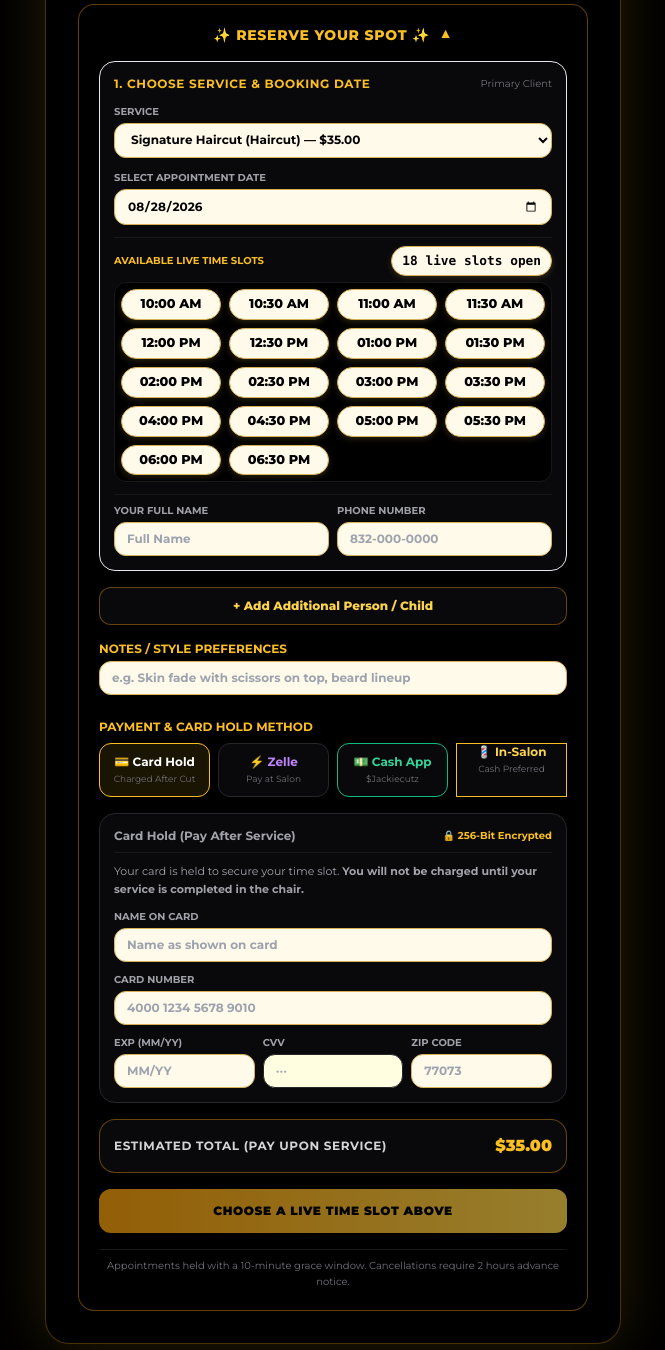
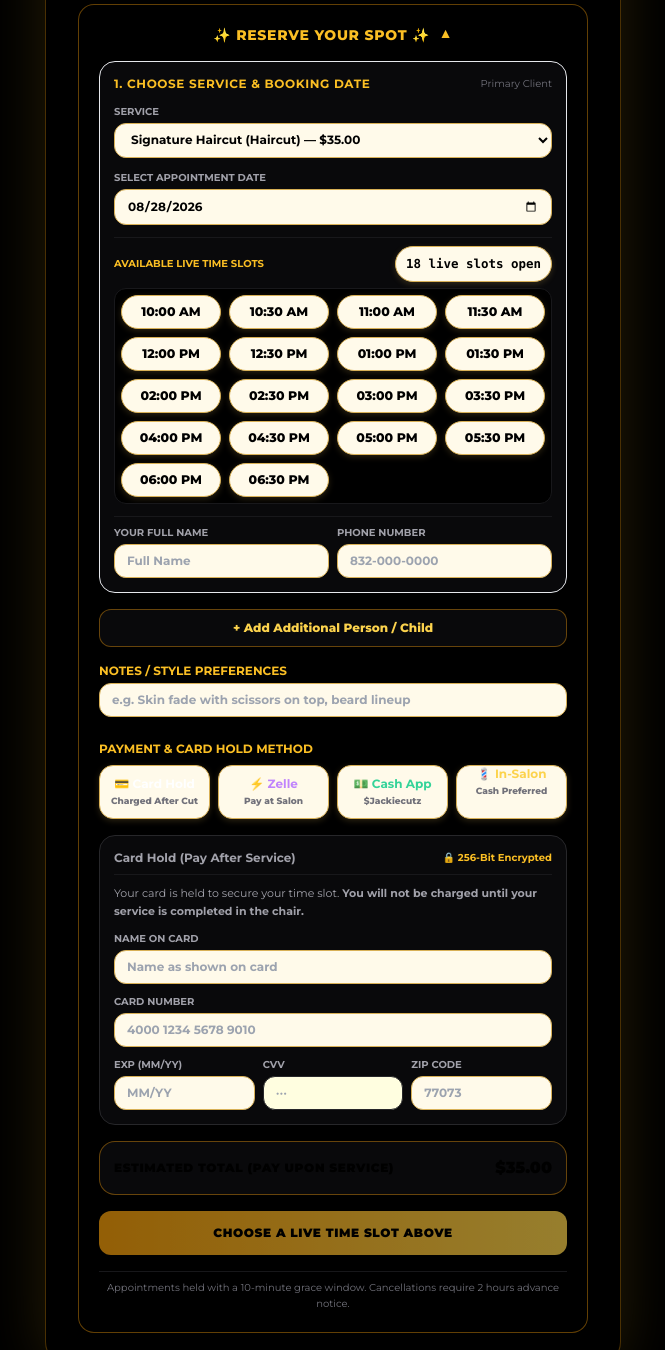
Before and after one commit to JOlvera-Coder/jackiecutz, a Flask app: page /booking in a window 1280 px wide. Shown: the part 1003-2353 px from the top of the page, without its empty margins (307-972 px from the left). Run offline with Flask 3, Linux system fonts and the light colour scheme; the visitor is signed in with stand-in values (Sample User, id 1); data comes from the database, SQL or seed files in the repository; data that the repository does not hold is empty; some libraries are stand-ins or nearby versions; some web fonts are replaced.

Commit message:
Apply cream #fffaea background and black text to Add Person, Payment Tabs, and Estimated Total bar

```diff
--- a/app/templates/base.html
+++ b/app/templates/base.html
@@ -70,7 +70,7 @@
         }
 
         /* Matching Champagne Ivory Input Fields (#fffaea) */
-        .gold-input, input[type="text"], input[type="tel"], input[type="email"], input[type="date"], select {
+        .gold-input, input[type="text"], input[type="tel"], input[type="email"], input[type="date"], select, textarea {
             background: #fffaea !important;
             color: #000000 !important;
             border: 1px solid #d8b056 !important;
@@ -87,7 +87,7 @@
             margin-bottom: 6px;
         }
 
-        /* Force Pure Black High-Contrast Visible Text for Every Slot Button & Child Element */
+        /* Live Time Slot Pills - Exact Match to #fffaea Input Tabs */
         #slots-container button,
         #time-slots-container button,
         #slots-grid button,
@@ -95,15 +95,12 @@
         .slot-btn,
         button[data-slot],
         button[data-time],
-        [id^="slot-"],
-        [class*="slot"] button,
-        div[class*="slot"] button {
+        [id^="slot-"] {
             background-color: #fffaea !important;
             background: #fffaea !important;
             color: #000000 !important;
-            -webkit-text-fill-color: #000000 !important;
             border: 1px solid #d8b056 !important;
-            font-size: 0.8rem !important;
+            font-size: 0.78rem !important;
             font-weight: 800 !important;
             border-radius: 9999px !important;
             padding: 8px 10px !important;
@@ -114,10 +111,9 @@
             display: flex !important;
             align-items: center !important;
             justify-content: center !important;
-            line-height: 1 !important;
         }
 
-        /* Deep Target for Text Content Inside the Slot Pills */
+        /* Slot Buttons Text/Spans */
         #slots-container button *,
         #time-slots-container button *,
         #slots-grid button *,
@@ -127,50 +123,103 @@
         button[data-time] *,
         [id^="slot-"] * {
             color: #000000 !important;
+            font-weight: 800 !important;
+            font-size: 0.78rem !important;
+        }
+
+        /* 1. "+ Add Additional Person / Child" Tab Styling (#fffaea Cream) */
+        button[id*="add-person"],
+        button[id*="add-child"],
+        button[onclick*="addPerson"],
+        button[onclick*="addChild"],
+        #btn-add-person,
+        .btn-add-client,
+        form button:has(span:contains("Add Additional Person")),
+        div:has(> button:contains("Add Additional Person")) button {
+            background-color: #fffaea !important;
+            background: #fffaea !important;
+            color: #000000 !important;
+            -webkit-text-fill-color: #000000 !important;
+            border: 1px solid #d8b056 !important;
+            font-weight: 800 !important;
+            border-radius: 12px !important;
+            box-shadow: 0 2px 8px rgba(216, 176, 86, 0.25) !important;
+            transition: all 0.2s ease-in-out !important;
+        }
+
+        /* Universal catch for "+ Add Additional Person / Child" */
+        button:is([id*="add"], [class*="add"]) {
+            background-color: #fffaea !important;
+            color: #000000 !important;
+            border-color: #d8b056 !important;
+            font-weight: 800 !important;
+        }
+
+        /* 2. Payment Method Tabs (Card Hold, Zelle, Cash App, In-Salon) */
+        div[id*="pay-method"] button,
+        div[class*="grid-cols-4"] button,
+        div[class*="grid-cols-2"] button[data-pay],
+        button[id^="pay-"],
+        button[data-payment],
+        .payment-tab,
+        .pay-option,
+        label:has(input[name="payment_method"]),
+        div:has(> input[name="payment_method"]) {
+            background-color: #fffaea !important;
+            background: #fffaea !important;
+            color: #000000 !important;
+            border: 1px solid #d8b056 !important;
+            font-weight: 800 !important;
+            border-radius: 14px !important;
+            box-shadow: 0 2px 6px rgba(216, 176, 86, 0.2) !important;
+            transition: all 0.2s ease-in-out !important;
+        }
+
+        /* Payment Tab Text Elements */
+        div[id*="pay-method"] button *,
+        div[class*="grid-cols-4"] button *,
+        button[id^="pay-"] *,
+        button[data-payment] *,
+        .payment-tab *,
+        .pay-option * {
+            color: #000000 !important;
             -webkit-text-fill-color: #000000 !important;
             font-weight: 800 !important;
-            font-size: 0.8rem !important;
-            line-height: 1 !important;
-            display: inline-block !important;
-            visibility: visible !important;
-            opacity: 1 !important;
         }
 
-        /* Slot Hover State */
-        #slots-container button:hover,
-        #time-slots-container button:hover,
-        #slots-grid button:hover,
-        .time-slot-btn:hover,
-        .slot-btn:hover,
-        button[data-slot]:hover,
-        button[data-time]:hover,
-        [id^="slot-"]:hover {
-            background: #ffffff !important;
-            color: #000000 !important;
-            -webkit-text-fill-color: #000000 !important;
-            border-color: #ffffff !important;
+        /* Payment Tab Selected/Active State (Highlighted Gold Ring) */
+        div[id*="pay-method"] button.selected,
+        button[id^="pay-"].active,
+        button[data-payment].active,
+        .payment-tab.selected,
+        .pay-option.selected {
+            background: linear-gradient(135deg, #ffffff 0%, #fff2cb 50%, #e5c16d 100%) !important;
+            border: 2px solid #ffffff !important;
             box-shadow: 0 0 16px rgba(223, 186, 107, 0.7) !important;
-            transform: translateY(-1px);
         }
 
-        /* Slot Active/Selected State */
-        #slots-container button.selected,
-        #time-slots-container button.selected,
-        #slots-grid button.selected,
-        #slots-container button.active,
-        #time-slots-container button.active,
-        .time-slot-btn.selected,
-        .time-slot-btn.active,
-        .slot-btn.selected,
-        button[data-slot].selected,
-        button[data-time].selected,
-        [id^="slot-"].selected {
-            background: linear-gradient(135deg, #ffffff 0%, #e5c16d 45%, #b5872a 100%) !important;
+        /* 3. "Estimated Total (Pay Upon Service)" Bar */
+        div[id*="total-container"],
+        div[class*="total"],
+        div:has(> #booking-total-price),
+        div:has(> span:contains("ESTIMATED TOTAL")),
+        div:has(> p:contains("ESTIMATED TOTAL")) {
+            background-color: #fffaea !important;
+            background: #fffaea !important;
+            border: 1px solid #d8b056 !important;
+            border-radius: 9999px !important;
+            box-shadow: 0 2px 8px rgba(216, 176, 86, 0.25) !important;
+        }
+
+        /* Estimated Total Bar Typography */
+        div[id*="total-container"] *,
+        div[class*="total"] *,
+        #booking-total-price,
+        span[id*="total"],
+        p[id*="total"] {
             color: #000000 !important;
             -webkit-text-fill-color: #000000 !important;
             font-weight: 900 !important;
-            border: 2px solid #ffffff !important;
-            box-shadow: 0 0 20px rgba(223, 186, 107, 0.95), 0 0 8px #ffffff inset !important;
         }
     </style>
 </head>
```
